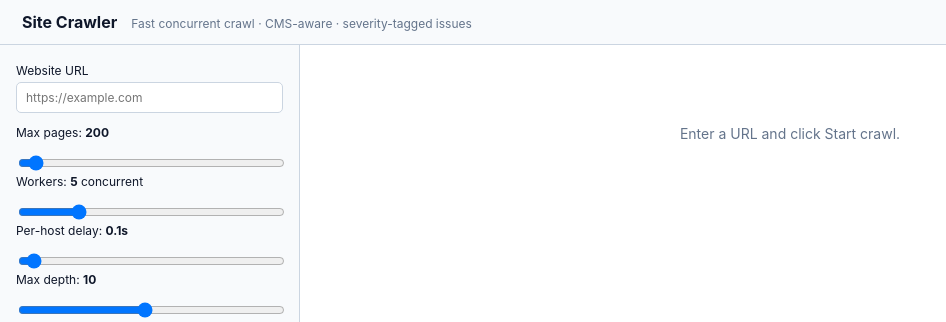
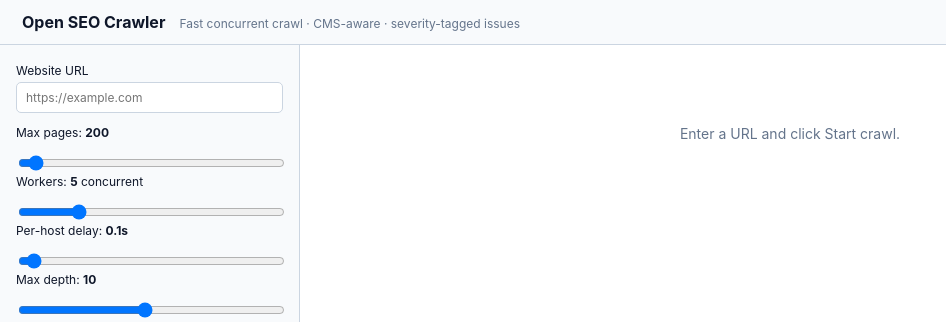
Before and after one commit to puneetindersingh/open-seo-crawler, a Flask app: page / in a window 1280 px wide. Shown: the top 322 px of the page, without its empty margins (0-946 px from the left). Run offline with Flask 3, Linux system fonts and the light colour scheme.

Commit message:
Rebrand UI strings from Site Crawler to Open SEO Crawler

```diff
--- a/app.py
+++ b/app.py
@@ -1,5 +1,5 @@
 """
-Site Crawler — a fast, concurrent SEO-focused web crawler.
+Open SEO Crawler — a fast, concurrent SEO-focused web crawler.
 
 Single-file Flask app. Run with:
     python3 app.py
--- a/static/script.js
+++ b/static/script.js
@@ -1,4 +1,4 @@
-// Site Crawler — client.
+// Open SEO Crawler — client.
 let crawlerAbort = null;
 let crawlerTimer = null;
 let crawlerStart = 0;
--- a/templates/index.html
+++ b/templates/index.html
@@ -3,12 +3,12 @@
 <head>
   <meta charset="utf-8">
   <meta name="viewport" content="width=device-width,initial-scale=1">
-  <title>Site Crawler</title>
+  <title>Open SEO Crawler</title>
   <link rel="stylesheet" href="/static/style.css?v={{ v }}">
 </head>
 <body>
   <header class="topbar">
-    <div class="brand">Site Crawler</div>
+    <div class="brand">Open SEO Crawler</div>
     <div class="sub">Fast concurrent crawl · CMS-aware · severity-tagged issues</div>
   </header>
 
```
